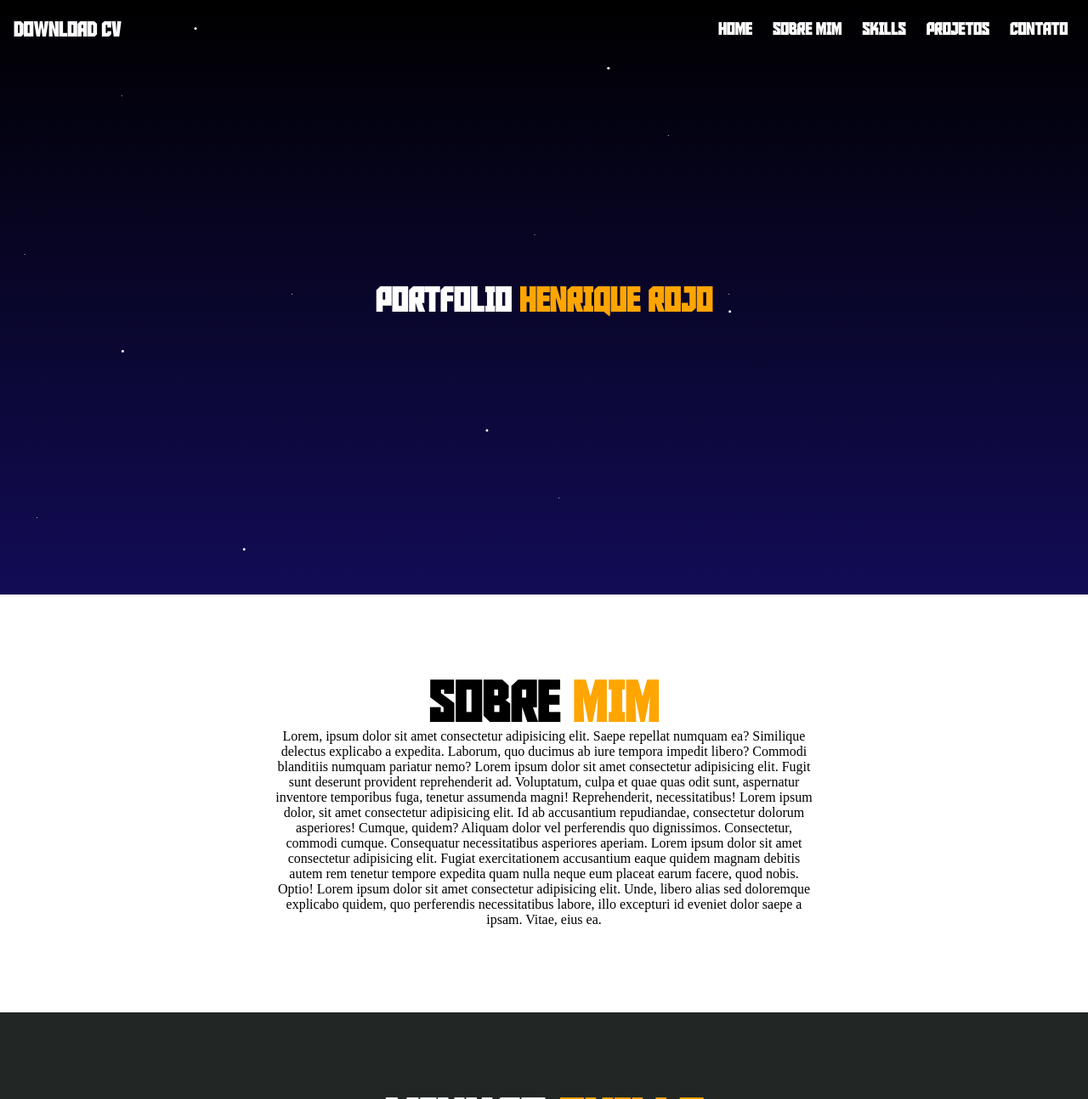
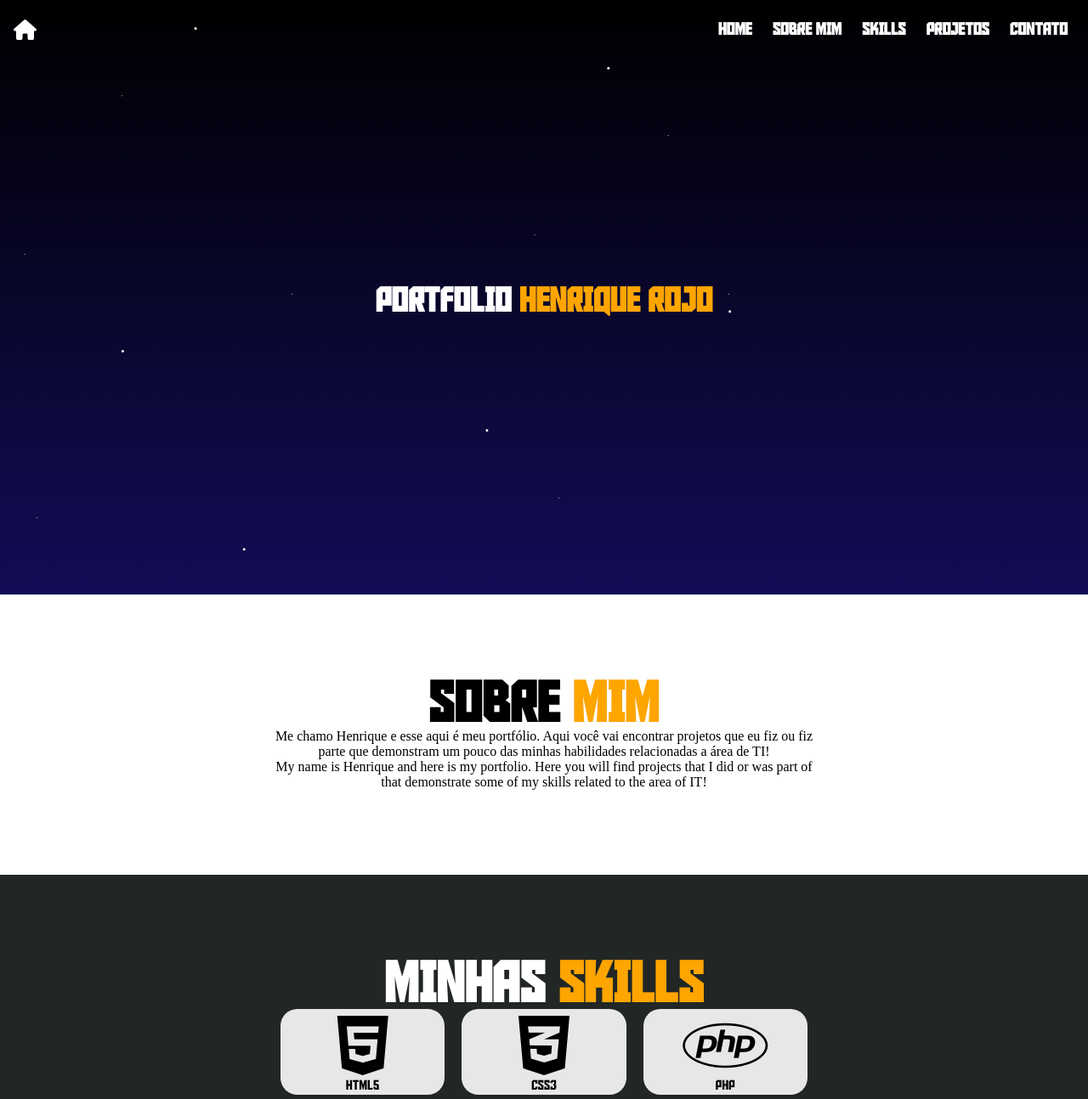
Before and after one commit to henriquerojo/portfolio, a PHP site: page / in a window 1280 px wide. Shown: the top 1294 px of the page at 85% size. Run offline with PHP 8.4, Linux system fonts and the light colour scheme; some libraries are stand-ins or nearby versions.

Commit message:
icone house menu

```diff
--- a/index.html
+++ b/index.html
@@ -14,7 +14,7 @@
 <body>
     <!-- INÍCIO MENU -->
     <header id="header">
-        <a id="logo" href="images/a.jpg" download>DOWNLOAD CV</a>
+        <a id="logo" href="#"><i class="fa-solid fa-house"></i></a>
         <nav id="nav">
             <button id="btn-mobile" aria-label="Abrir Menu" aria-haspopup="true" aria-controls="menu" aria-expanded="false"><span id="hamburguer"></span></button>
             <ul id="menu" role="menu">
@@ -43,12 +43,8 @@
                     <h1>SOBRE <span>MIM</span></h1>
                 </div>
                 <div id="texto-about">
-                    <p>Lorem, ipsum dolor sit amet consectetur adipisicing elit. Saepe repellat numquam ea? Similique delectus explicabo a expedita. Laborum, quo ducimus ab iure tempora impedit libero? Commodi blanditiis numquam pariatur nemo?
-                        Lorem ipsum dolor sit amet consectetur adipisicing elit. Fugit sunt deserunt provident reprehenderit ad. Voluptatum, culpa et quae quas odit sunt, aspernatur inventore temporibus fuga, tenetur assumenda magni! Reprehenderit, necessitatibus!
-                        Lorem ipsum dolor, sit amet consectetur adipisicing elit. Id ab accusantium repudiandae, consectetur dolorum asperiores! Cumque, quidem? Aliquam dolor vel perferendis quo dignissimos. Consectetur, commodi cumque. Consequatur necessitatibus asperiores aperiam.
-                        Lorem ipsum dolor sit amet consectetur adipisicing elit. Fugiat exercitationem accusantium eaque quidem magnam debitis autem rem tenetur tempore expedita quam nulla neque eum placeat earum facere, quod nobis. Optio!
-                        Lorem ipsum dolor sit amet consectetur adipisicing elit. Unde, libero alias sed doloremque explicabo quidem, quo perferendis necessitatibus labore, illo excepturi id eveniet dolor saepe a ipsam. Vitae, eius ea.
-                    </p>
+                    <p>Me chamo Henrique e esse aqui é meu portfólio. Aqui você vai encontrar projetos que eu fiz ou fiz parte que demonstram um pouco das minhas habilidades relacionadas a área de TI!</p>
+                    <p>My name is Henrique and here is my portfolio. Here you will find projects that I did or was part of that demonstrate some of my skills related to the area of IT!</p>
                 </div>
             </article>
         </section>
--- a/style.css
+++ b/style.css
@@ -56,6 +56,13 @@
     top: 0;
     left: 0;
     transition: .3s;
+}
+
+header #logo i:hover
+{
+    color: blue;
+    transition: .3s;
+    cursor: pointer;
 }
 
 header a, nav button
```
